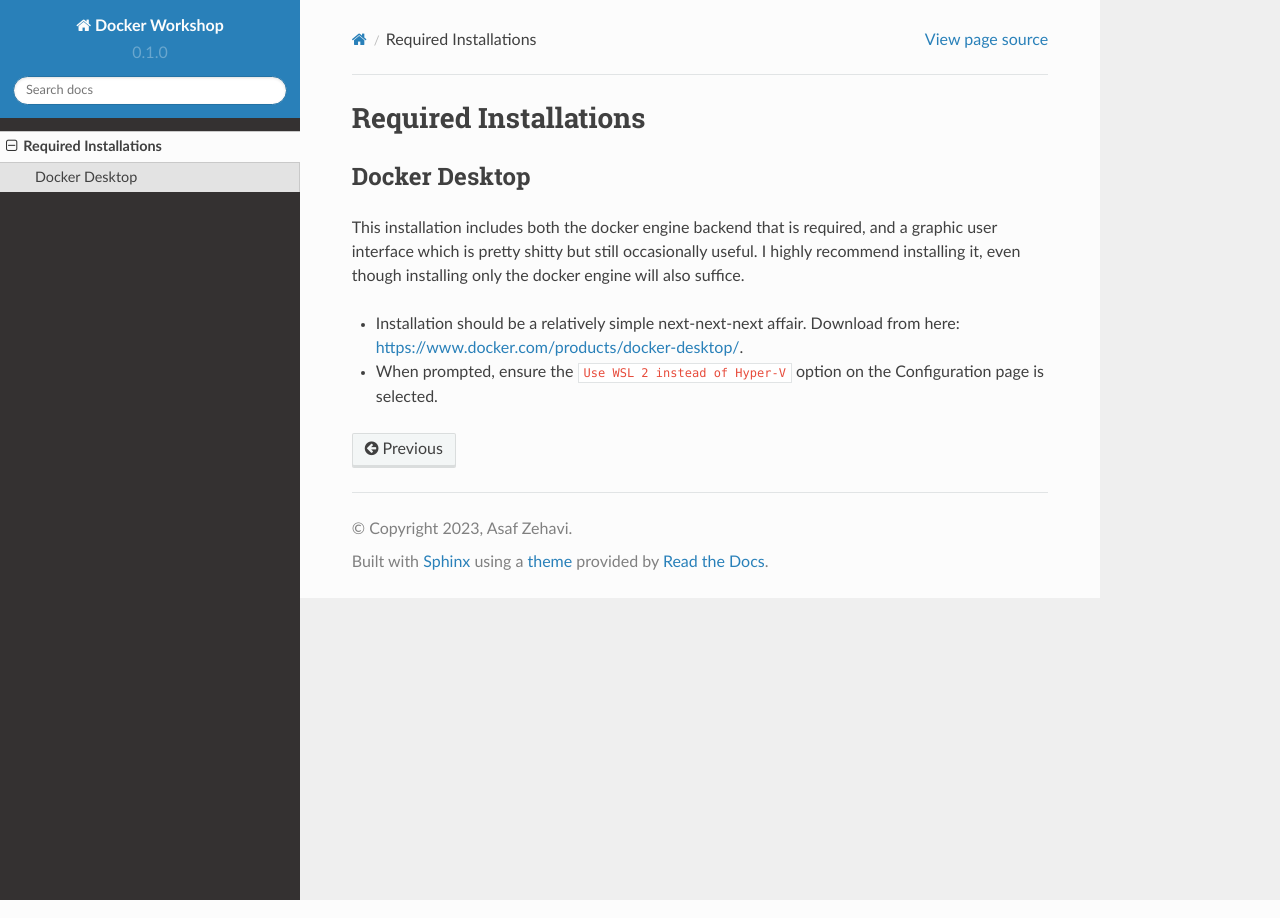
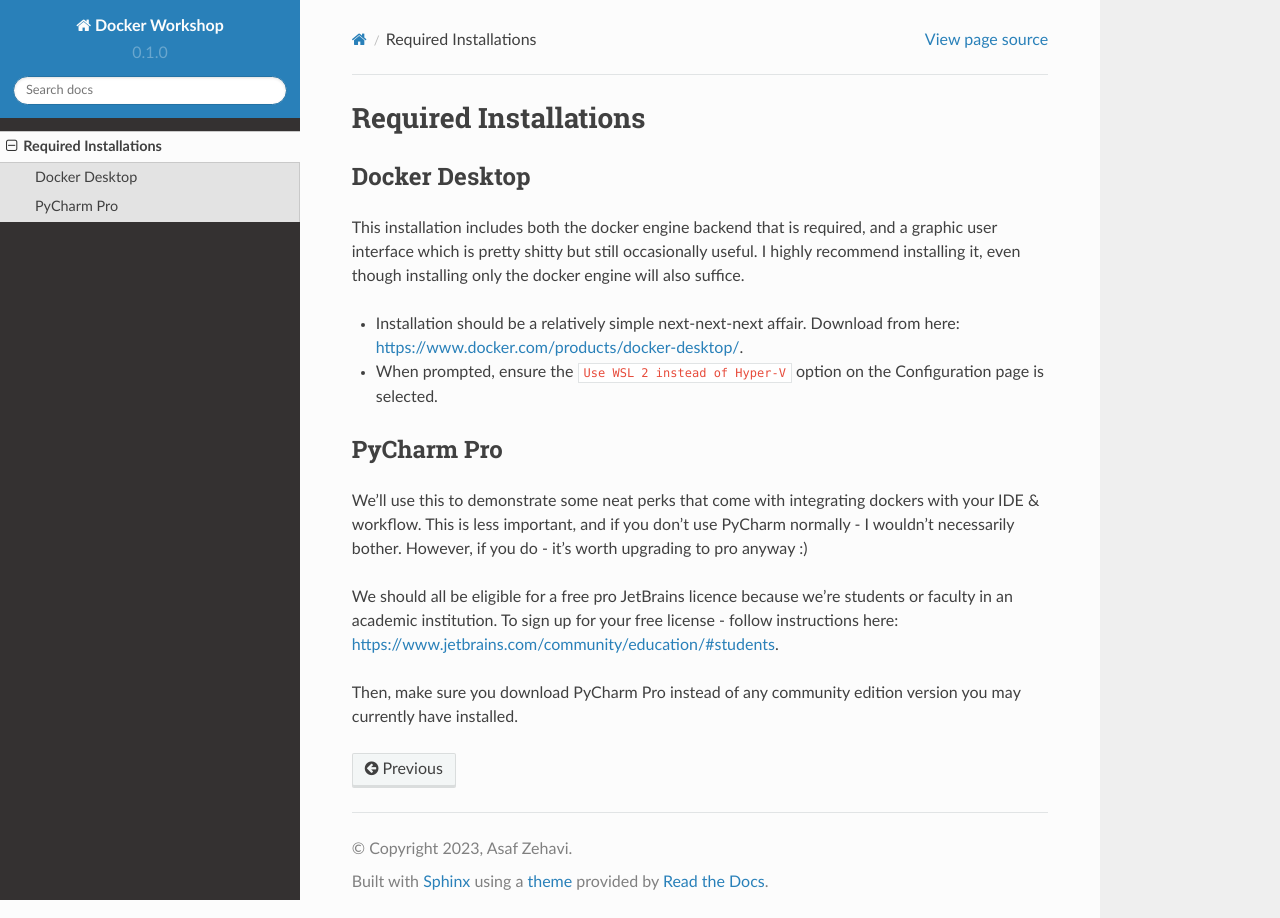
Before and after one commit to asaf-zehavi/docker-workshop, a Sphinx documentation site: the page built from docs/source/installation.rst, in a window 1280 px wide. Built offline with Sphinx 7.4.7 and the Read the Docs theme 2.0.0, drawn with Linux system fonts in a browser that asks for light colours.

Commit message:
PyCharm Pro installation

```diff
--- a/docs/source/installation.rst
+++ b/docs/source/installation.rst
@@ -10,3 +10,14 @@
 * Installation should be a relatively simple next-next-next affair. Download from here:
   https://www.docker.com/products/docker-desktop/.
 * When prompted, ensure the ``Use WSL 2 instead of Hyper-V`` option on the Configuration page is selected.
+
+PyCharm Pro
+-----------
+We'll use this to demonstrate some neat perks that come with integrating dockers with your IDE & workflow.
+This is less important, and if you don't use PyCharm normally - I wouldn't necessarily bother.
+However, if you do - it's worth upgrading to pro anyway :)
+
+We should all be eligible for a free pro JetBrains licence because we're students or faculty in an academic institution.
+To sign up for your free license - follow instructions here: https://www.jetbrains.com/community/education/#students.
+
+Then, make sure you download PyCharm Pro instead of any community edition version you may currently have installed.
```
